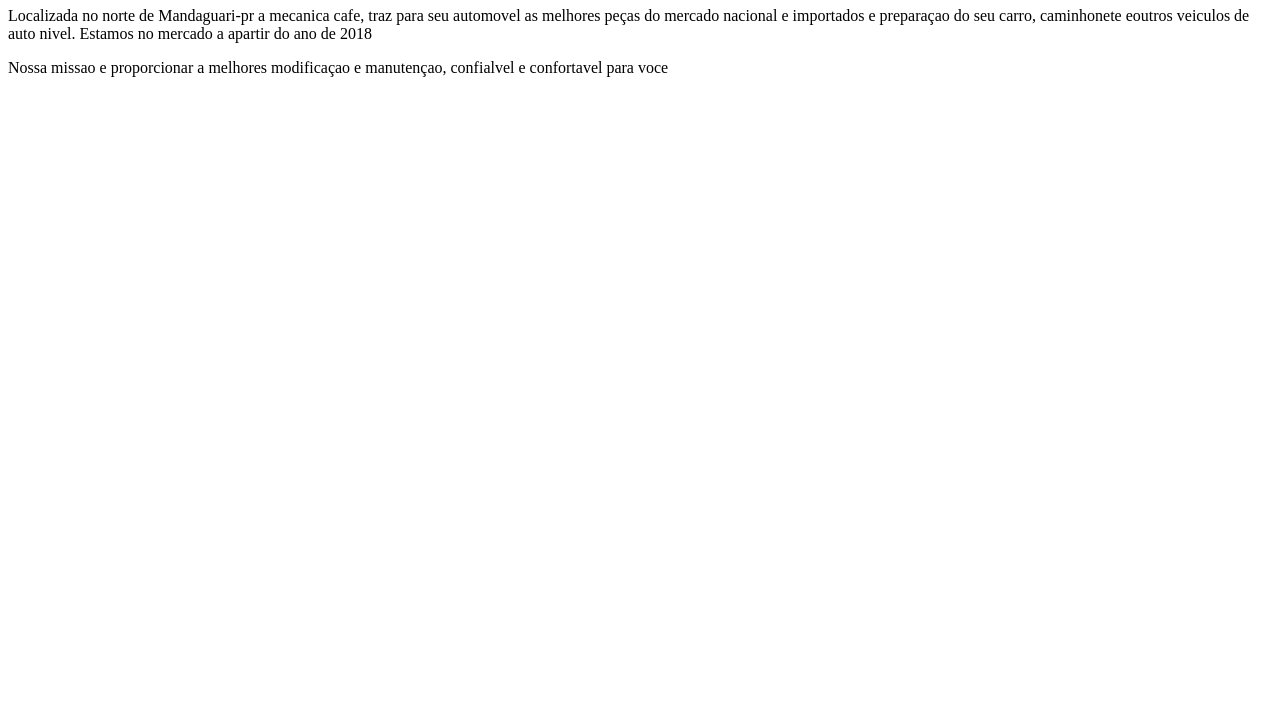
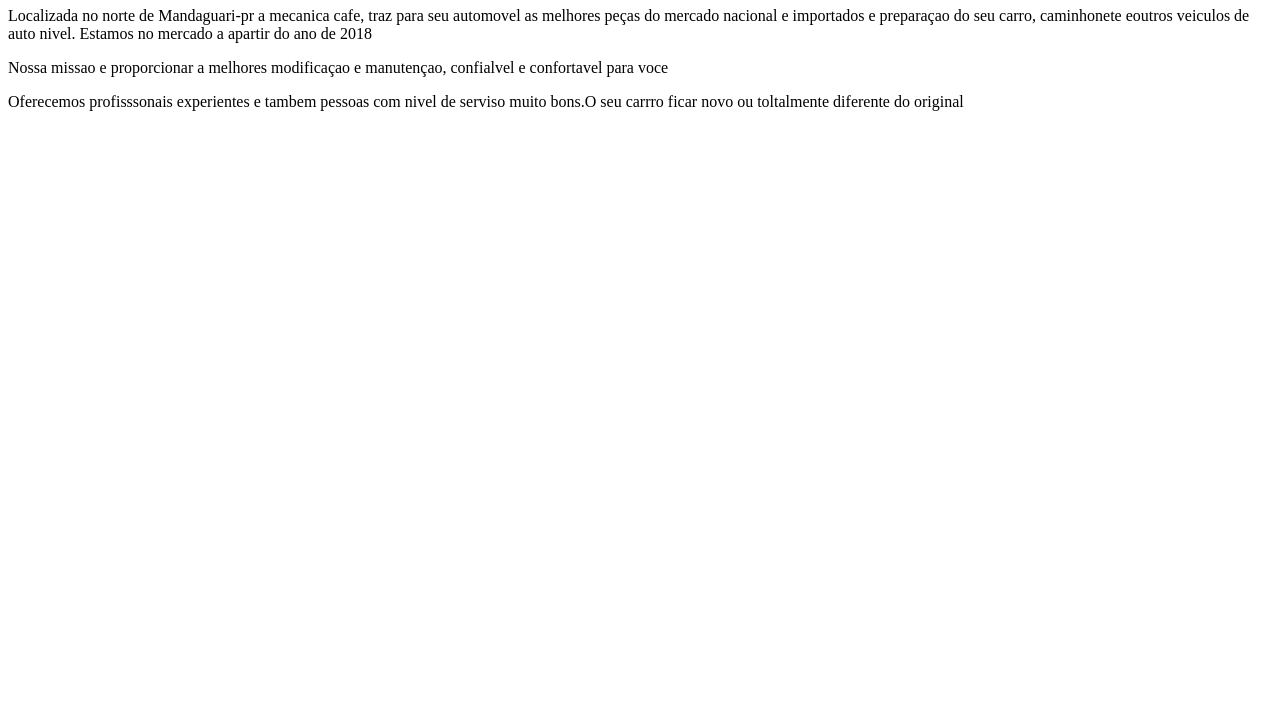
Before and after one commit to Gustavoalvesmenezes/progama-ao-, a plain HTML site: page index.html in a window 1280 px wide. Shown: the part 73-800 px from the top of the page. Drawn offline with Linux system fonts and the light colour scheme.

Commit message:
index.htlm

```diff
--- a/index.html
+++ b/index.html
@@ -11,5 +11,8 @@
         a apartir do ano de 2018</p>
 
     <p>Nossa missao e proporcionar a melhores modificaçao e manutençao, confialvel e confortavel para voce</p>
+
+    <p>Oferecemos profisssonais experientes e tambem pessoas com nivel de serviso muito bons.O seu carrro
+        ficar novo ou toltalmente diferente do original </p>
   </body>
 </html>
```
